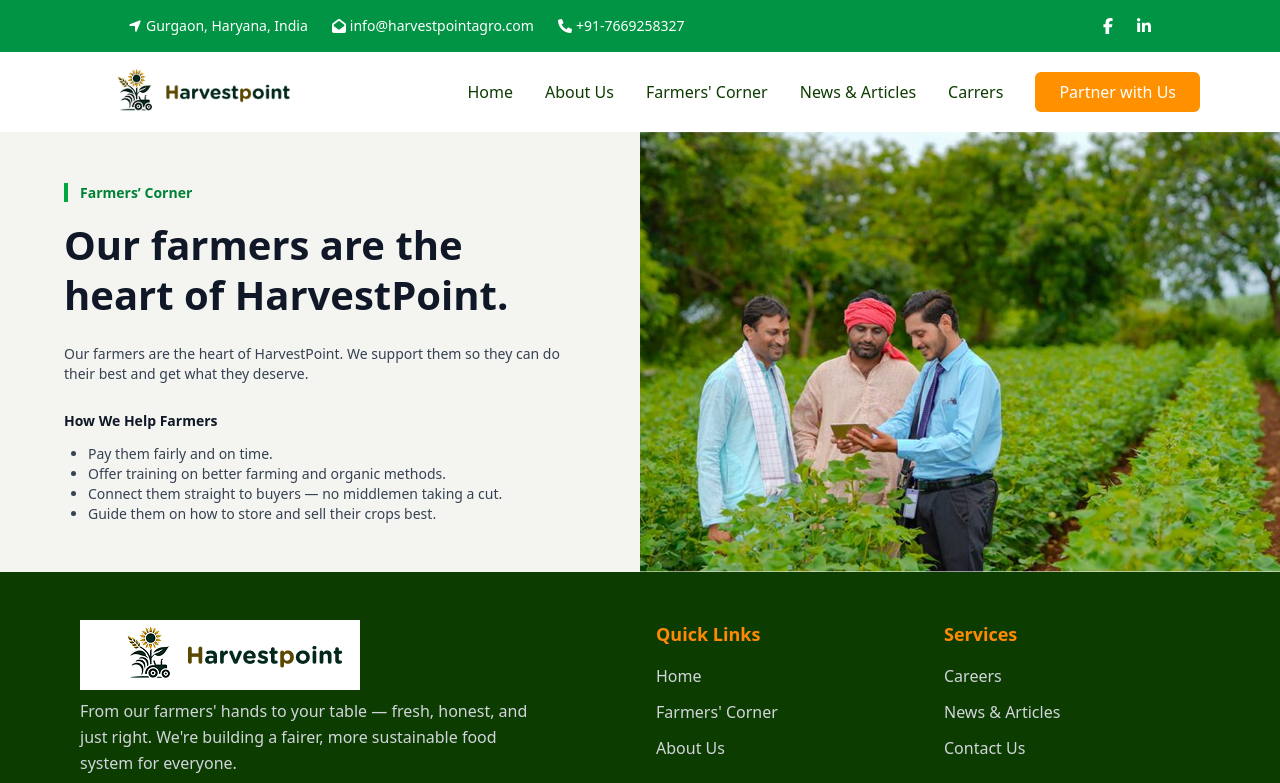
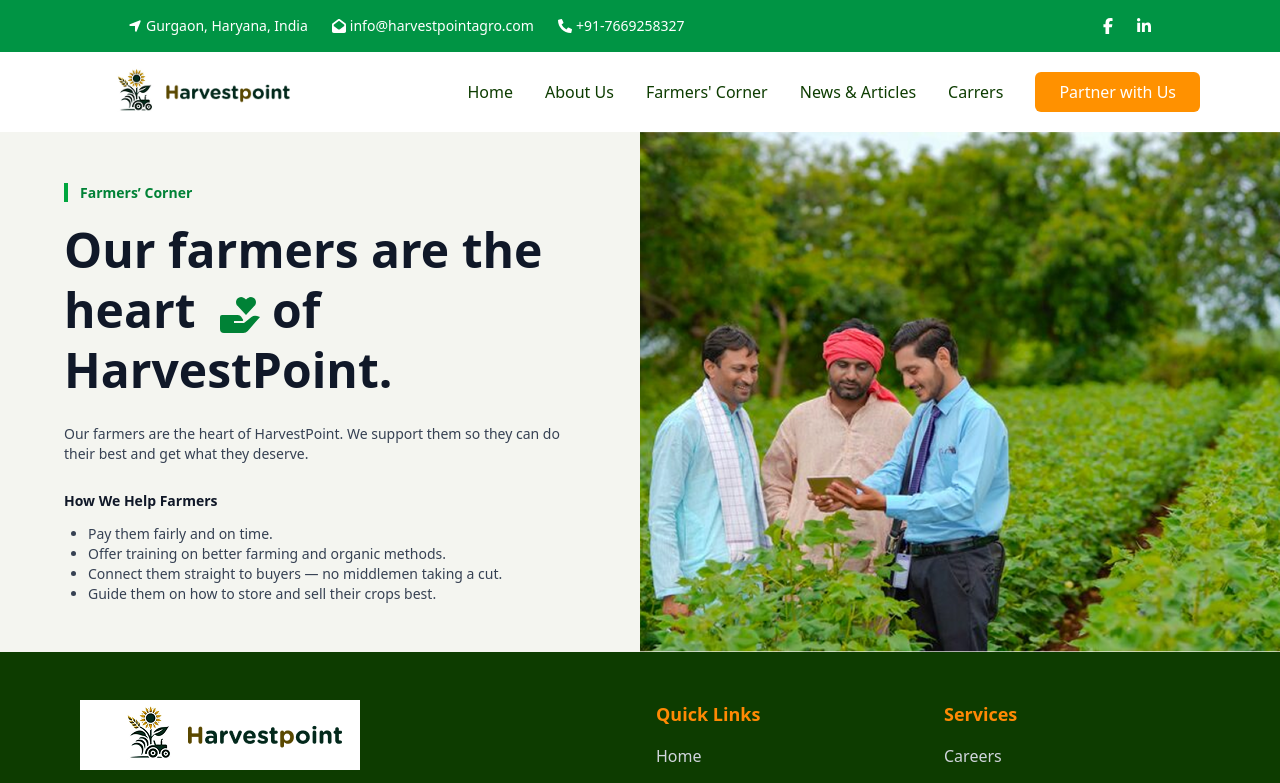
Before and after one commit to vidhisavaliya-1710/HarvestPoint, a React (Vite) app in the folder HARVESTPOINT/: page /#/Farmers-Corner in a window 1280 px wide. Shown: the top 783 px of the page. Built offline with nearby package versions, Linux system fonts and the light colour scheme.

Commit message:
set icon

```diff
--- a/HARVESTPOINT/src/Pages/WhatWeDo.jsx
+++ b/HARVESTPOINT/src/Pages/WhatWeDo.jsx
@@ -1,5 +1,6 @@
 import React from 'react';
-import frame5 from '../assets/images/whatwedo.png'; // Update the path to your image location
+import frame5 from '../assets/images/whatwedo.png';
+import { BiSolidDonateHeart } from "react-icons/bi";// Update the path to your image location
 
 export default function FarmersCorner() {
   return (
@@ -19,9 +20,17 @@
             <div className="mb-4">
               <span className="text-green-700 font-semibold text-sm border-l-4 border-green-600 pl-3">Farmers’ Corner</span>
             </div>
-            <h2 className="text-gray-900 font-extrabold text-[2.5rem] leading-tight mb-6" style={{fontFamily: 'inherit'}}>
-              Our farmers are the heart of HarvestPoint.
-            </h2>
+     <h2
+  className="text-gray-900 font-extrabold text-5xl leading-tight mb-6 "
+  style={{ fontFamily: 'inherit' }}
+>
+  Our farmers are the heart{" "}
+  <BiSolidDonateHeart className="inline-block text-green-700 align-middle mx-2" />
+  of HarvestPoint.
+</h2>
+
+
+
             <p className="mt-2 mb-6 text-gray-700 text-sm">
               Our farmers are the heart of HarvestPoint. We support them so they can do their best and get what they deserve.
             </p>
```
